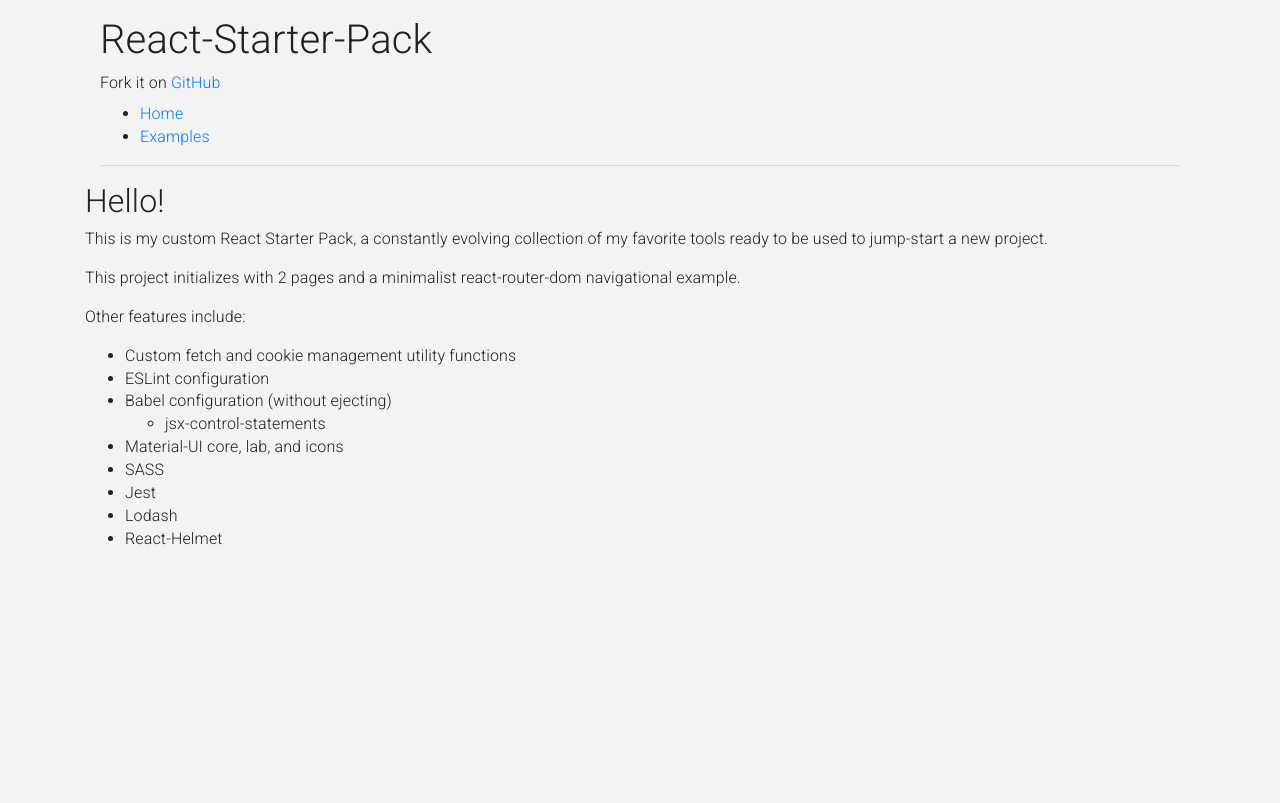
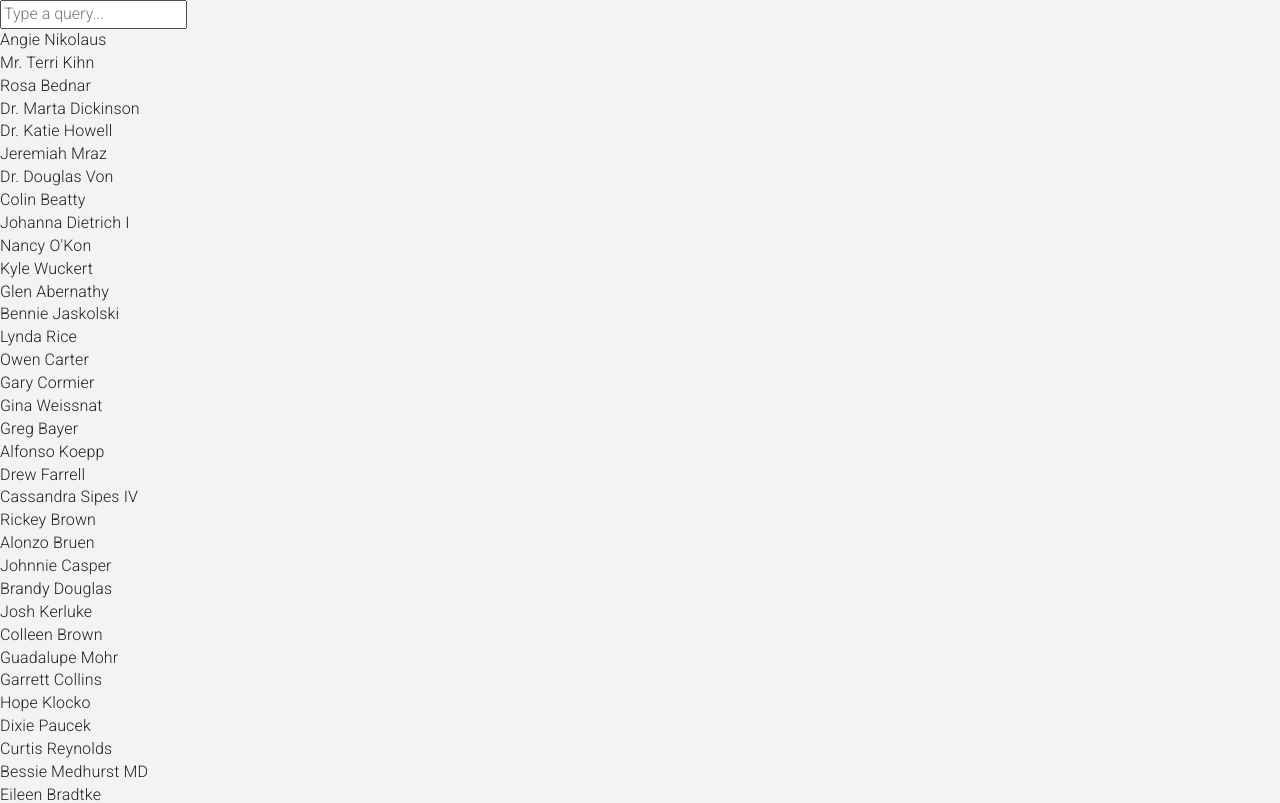
Before and after one commit to christopherrobin/React-Starter-Pack, a React (Create React App) app: page / in a window 1280 px wide. Shown: the top 803 px of the page. Built offline with nearby package versions, Linux system fonts and the light colour scheme.

Commit message:
Custom debounce function without memoization

```diff
--- a/package.json
+++ b/package.json
@@ -13,6 +13,7 @@
 		"@testing-library/user-event": "^12.1.10",
 		"bootstrap": "^4.5.3",
 		"eslint-plugin-jsx-control-statements": "^2.2.1",
+		"faker": "^5.5.3",
 		"lodash": "^4.17.21",
 		"node-sass": "^4.14.1",
 		"query-string": "^7.0.0",
--- a/src/pages/LandingPage.js
+++ b/src/pages/LandingPage.js
@@ -1,47 +1,64 @@
-import React from 'react';
+import React, { useState } from 'react';
 import { Helmet } from 'react-helmet';
 import { Container, Row, Col } from 'reactstrap';
 import Header from '.././components/Header';
 import './LandingPage.scss';
 
+import faker from 'faker';
+// import { debounce } from 'lodash';
+
+const fakeNames = Array.from(Array(400), () => {
+	return faker.name.findName();
+});
+
+const myDebounce = (operation, wait, immediate) => {
+	var timeout;
+	return function() {
+		var context = this, args = arguments;
+		var later = function() {
+			timeout = null;
+			if (!immediate) operation.apply(context, args);
+		};
+		var callNow = immediate && !timeout;
+		clearTimeout(timeout);
+		timeout = setTimeout(later, wait);
+		if (callNow) operation.apply(context, args);
+	};
+};
+
 const LandingPage = () => {
+	const [query, setQuery] = useState('');
+
+	let filteredNames = fakeNames;
+
+	if (query !== '') {
+		filteredNames = fakeNames.filter(name => {
+			return name.toLowerCase().includes(query.toLowerCase());
+		});
+	}
+
+	// Create a function that will set the query's state to the new value
+	const changeHandler = event => {
+		setQuery(event.target.value);
+	};
+
+	// Debounce `changeHandler` function so that it only runs after 500ms
+	const debouncedChangeHandler = (() => {
+		return myDebounce(changeHandler, 500);
+	});
+
 	return (
-		<Container id="LandingPage--Container">
-			<Helmet>
-				<title>React-Starter-Pack - LandingPage</title>
-			</Helmet>
-			<Header />
-			<Row>
-				<Col xs={12}>
-					<h2>Hello!</h2>
-					<p>
-						This is my custom React Starter Pack, a constantly evolving
-						collection of my favorite tools ready to be used to jump-start a new
-						project.
-					</p>
-					<p>
-						This project initializes with 2 pages and a minimalist
-						react-router-dom navigational example.
-					</p>
-					<p>Other features include:</p>
-					<ul>
-						<li>Custom fetch and cookie management utility functions</li>
-						<li>ESLint configuration</li>
-						<li>
-							Babel configuration (without ejecting)
-							<ul>
-								<li>jsx-control-statements</li>
-							</ul>
-						</li>
-						<li>Material-UI core, lab, and icons</li>
-						<li>SASS</li>
-						<li>Jest</li>
-						<li>Lodash</li>
-						<li>React-Helmet</li>
-					</ul>
-				</Col>
-			</Row>
-		</Container>
+		<div>
+			<input
+				onChange={debouncedChangeHandler()}
+				type="text"
+				placeholder="Type a query..."
+			/>
+			{filteredNames.map(name => (
+				<div key={name}>{name}</div>
+			))}
+			<div>{filteredNames.length === 0 && query !== '' && 'No matches...'}</div>
+		</div>
 	);
 };
 
```
Also changed, not shown: 1 other file (tests, documents, lock files or other folders).
